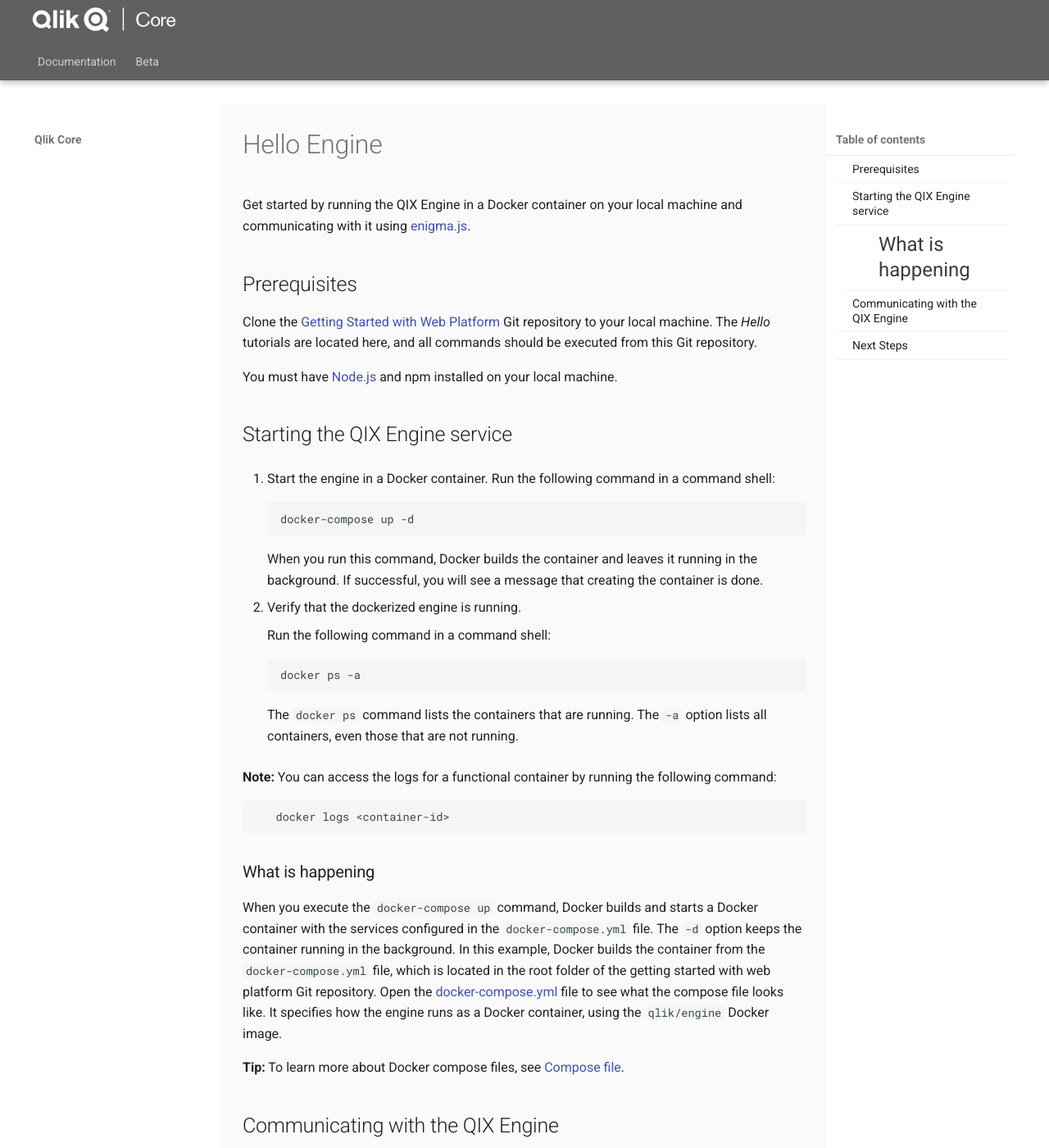
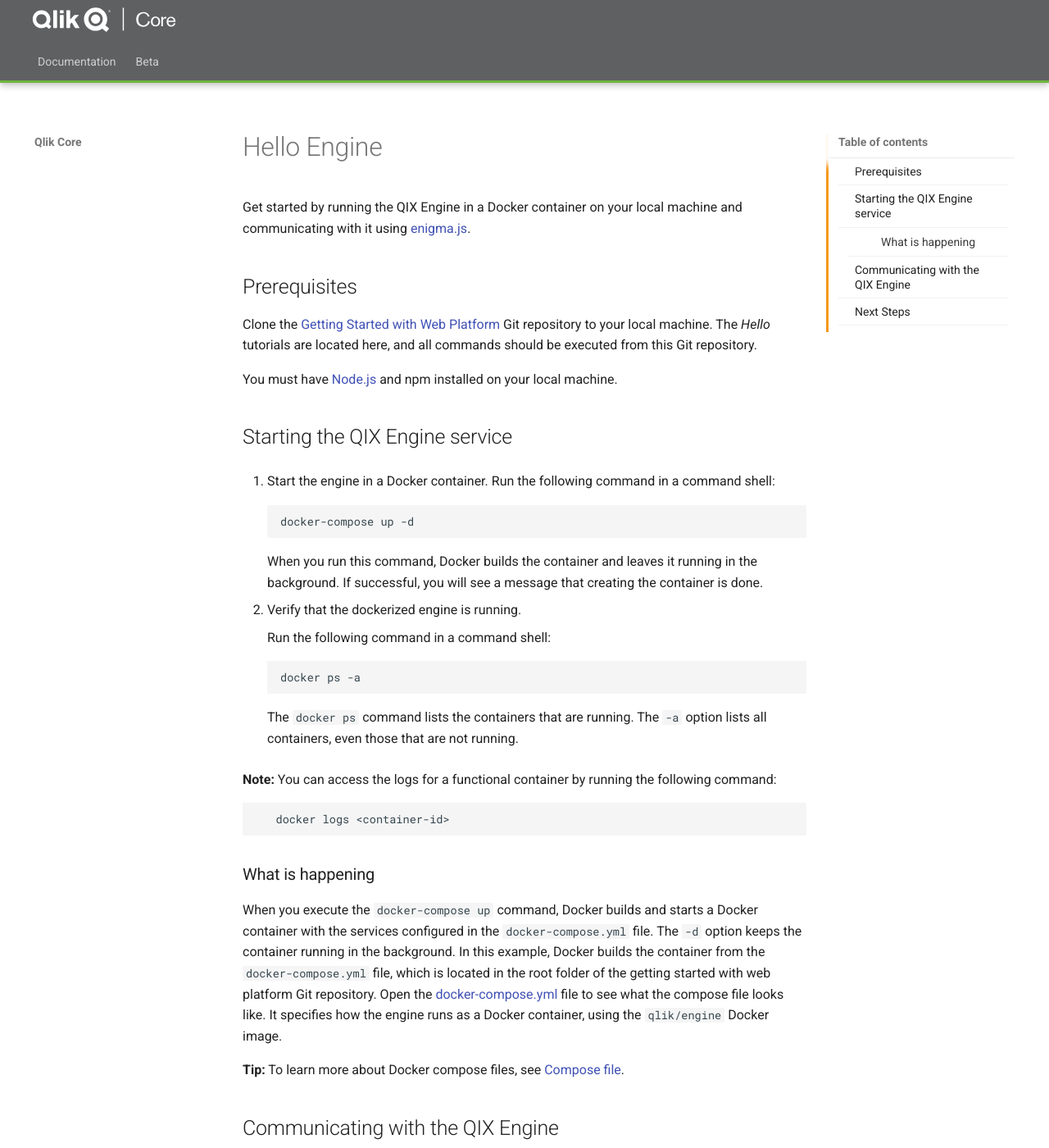
Before and after one commit to qlik-oss/core-website, an MkDocs documentation site: the page built from docs/tutorials/hello-engine.md, in a window 1280 px wide and 1400 px high. Shown: the whole window at 82% size. Built offline with MkDocs 1.6.1 and Material for MkDocs 9.7.7, drawn with Linux system fonts in a browser that asks for light colours; old or Windows-style settings are respelled for this version of MkDocs.

```diff
--- a/docs/stylesheets/custom-style.css
+++ b/docs/stylesheets/custom-style.css
@@ -1,5 +1,7 @@
 .md-header, .md-footer {
   background: #5f6062;
+  border-bottom: 3px solid #6eb43f;
+  overflow: auto;
 }
 
 .md-tabs, .md-footer-nav {
@@ -20,6 +22,14 @@
 .md-typeset h3[id] .headerlink:focus, .md-typeset h3[id]:hover .headerlink:hover, .md-typeset h3[id]:target .headerlink,
 .md-typeset h4[id] .headerlink:focus, .md-typeset h4[id]:hover .headerlink:hover, .md-typeset h4[id]:target .headerlink {
   color: #f8981d;
+  font-weight: bold;
+}
+
+.md-nav__link:focus, .md-nav__link:hover, .md-typeset a:hover,
+.md-typeset h2[id]:hover .headerlink:hover,
+.md-typeset h3[id]:hover .headerlink:hover,
+.md-typeset h4[id]:hover .headerlink:hover {
+  text-decoration: underline;
 }
 
 .md-header-nav__topic {
@@ -45,7 +55,6 @@
 }
 
 .md-content {
-  background: rgba(0, 0, 0, 0.02);
   height: 100%;
 }
 
@@ -71,6 +80,10 @@
   border-bottom: 1px solid RGBA(0, 0, 0, 0.08);
 }
 
+.md-nav--secondary {
+  border-left: 3px solid #f8981d;
+}
+
 .md-sidebar--secondary .md-nav__item {
   padding: 0;
 }
@@ -83,7 +96,6 @@
 
 .md-sidebar--secondary .md-nav__item .md-nav__item .md-nav__link {
   background: none;
-  font-size: 1.2rem;
   color: rgba(0, 0, 0, .77);
   padding: 8px 14px 8px 40px;
 }
@@ -110,6 +122,7 @@
 
 .md-tabs {
   text-align: right;
+  height: auto;
 }
 
 .md-footer-copyright ul {
--- a/mkdocs.yml
+++ b/mkdocs.yml
@@ -6,6 +6,7 @@
   # feature:
   #   tabs: true
   custom_dir: 'theme'
+  favicon: 'images/favicon.ico'
 
 extra_css:
   - 'stylesheets/custom-style.css'
```
Also changed, not shown: docs/index.md (+2 -1 lines).
